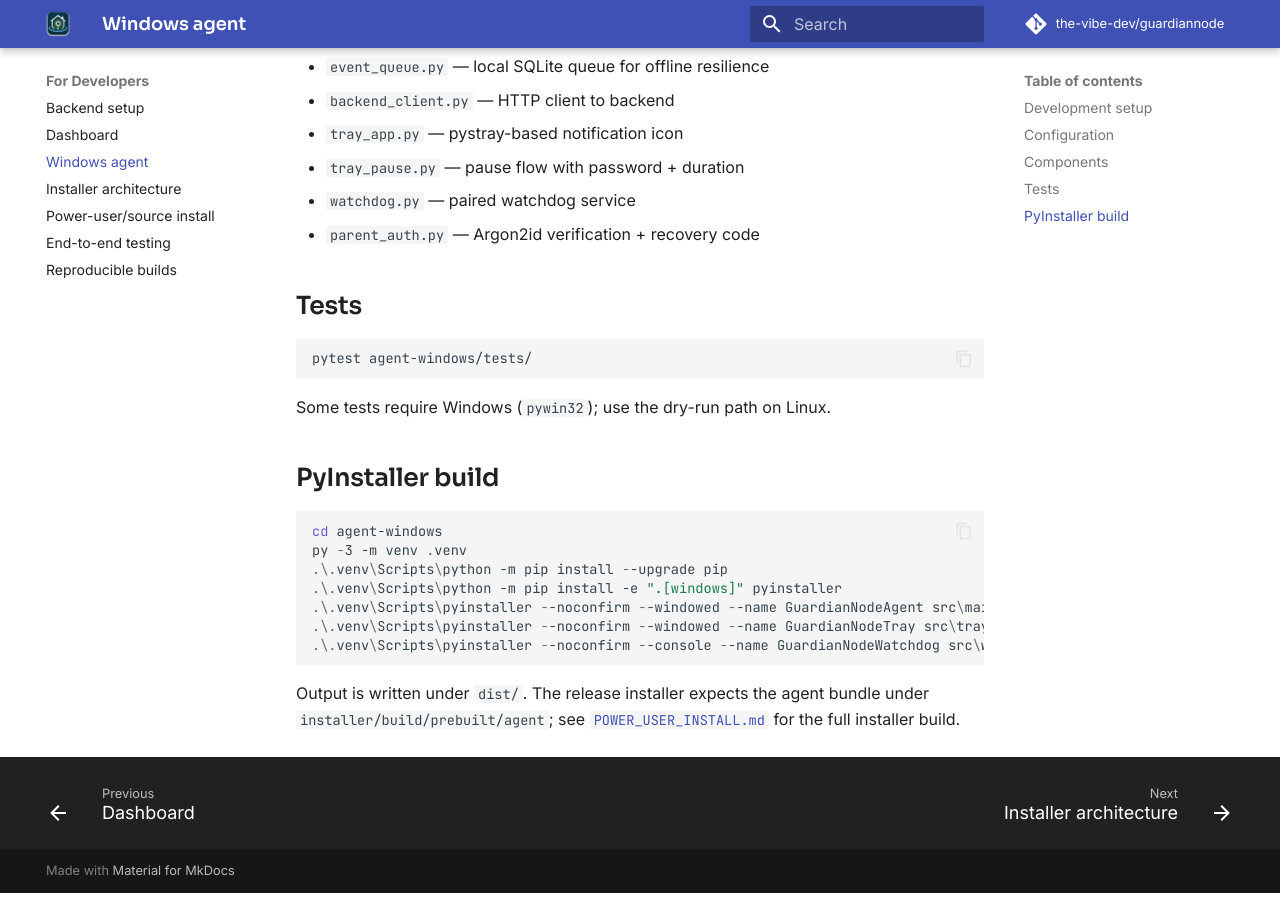
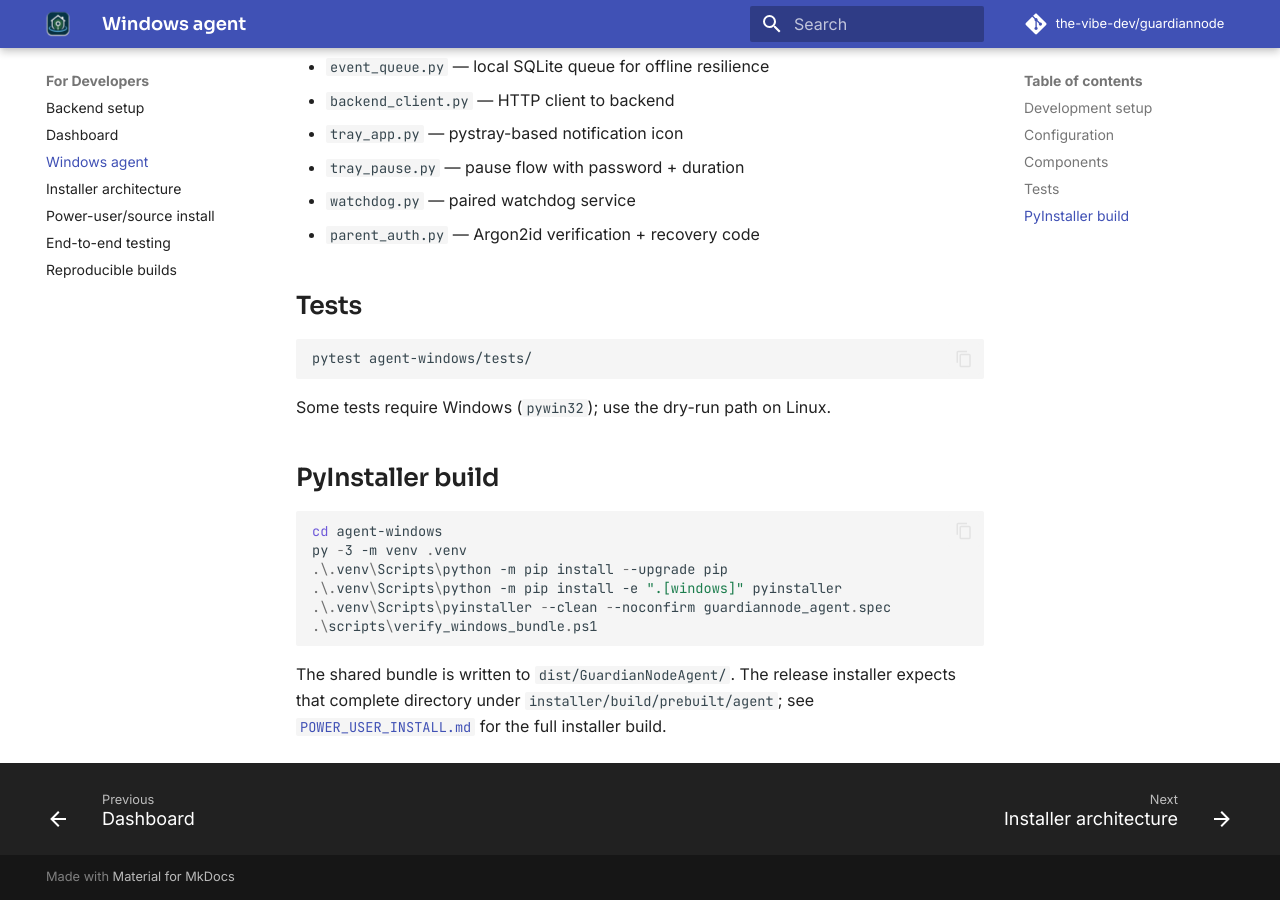
Before and after one commit to the-vibe-dev/guardiannode, an MkDocs documentation site: the page built from docs/AGENT_WINDOWS.md, in a window 1280 px wide and 900 px high, scrolled down 1643 px. Built offline with MkDocs 1.6.1 and Material for MkDocs 9.7.7, drawn with Linux system fonts in a browser that asks for light colours; comment, search, counter and statistics services are not loaded.

Commit message:
Fix Windows tray bundle and hide agent console

````diff
--- a/docs/AGENT_WINDOWS.md
+++ b/docs/AGENT_WINDOWS.md
@@ -92,11 +92,10 @@
 py -3 -m venv .venv
 .\.venv\Scripts\python -m pip install --upgrade pip
 .\.venv\Scripts\python -m pip install -e ".[windows]" pyinstaller
-.\.venv\Scripts\pyinstaller --noconfirm --windowed --name GuardianNodeAgent src\main.py
-.\.venv\Scripts\pyinstaller --noconfirm --windowed --name GuardianNodeTray src\tray_app.py
-.\.venv\Scripts\pyinstaller --noconfirm --console --name GuardianNodeWatchdog src\watchdog.py
+.\.venv\Scripts\pyinstaller --clean --noconfirm guardiannode_agent.spec
+.\scripts\verify_windows_bundle.ps1
 ```
 
-Output is written under `dist/`. The release installer expects the agent bundle
-under `installer/build/prebuilt/agent`; see
+The shared bundle is written to `dist/GuardianNodeAgent/`. The release installer
+expects that complete directory under `installer/build/prebuilt/agent`; see
 [`POWER_USER_INSTALL.md`](POWER_USER_INSTALL.md) for the full installer build.
````
Also changed, not shown: docs/POWER_USER_INSTALL.md (+2 -5 lines), 5 other files.
